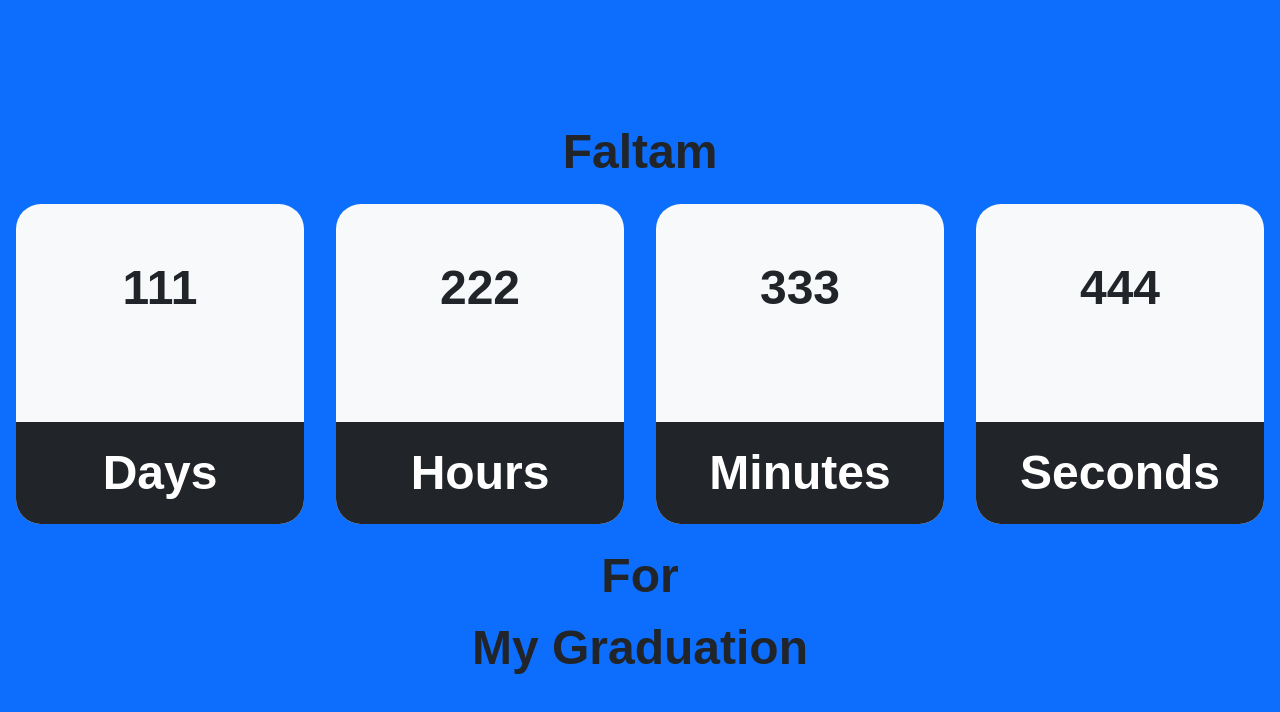
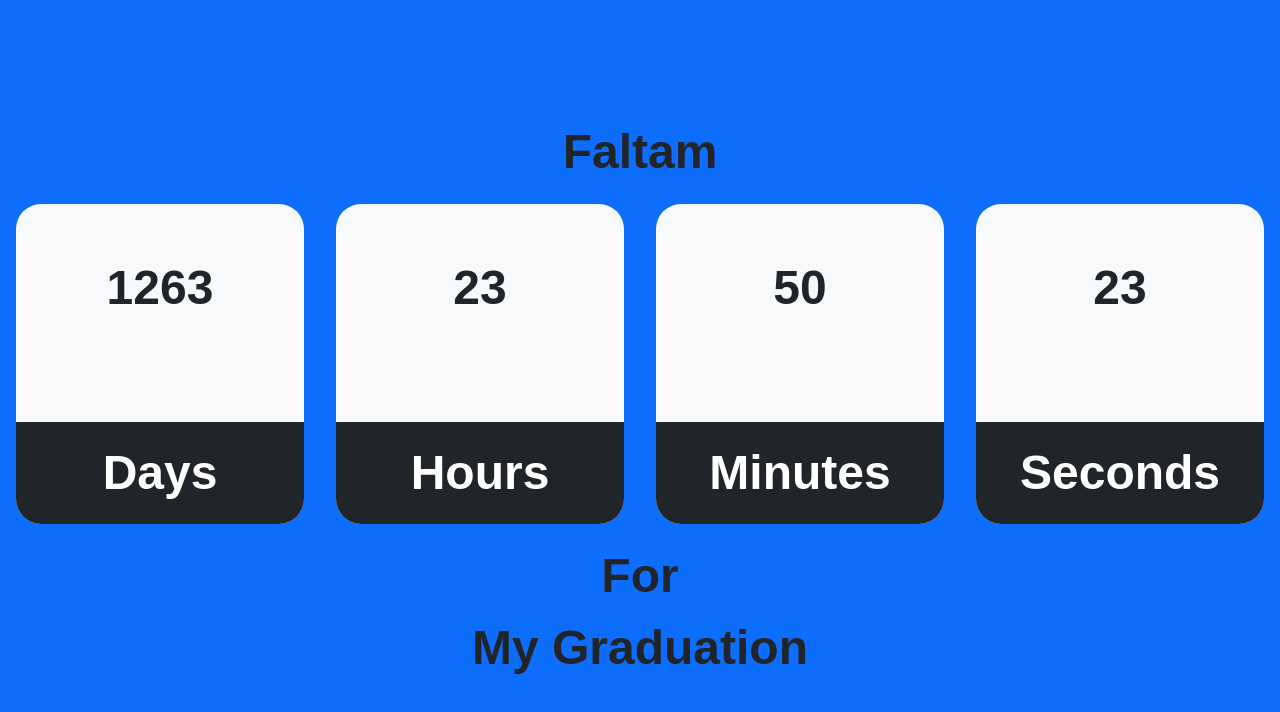
Before and after one commit to Alamito/TimeLeft-JS, a website: page index.html in a window 1280 px wide. Drawn offline with nearby package versions, Linux system fonts and the light colour scheme; a web font is replaced by a local one.

Commit message:
feat - countdown working

```diff
--- a/index.html
+++ b/index.html
@@ -21,19 +21,19 @@
             </div>
             <div class="d-flex text-center time mb-xl-3 mb-5">
                 <div class="days d-flex flex-column col bg-light text-dark mx-1 mx-md-3 justify-content-between align-items-center">
-                    <div class="m-3 mt-xl-5 mt-md-5">111</div>
+                    <div class="m-3 mt-xl-5 mt-md-5" boxDays>111</div>
                     <div class = "d-flex description bg-dark text-white align-items-center justify-content-center">Days</div>
                 </div>
                 <div class="hours d-flex flex-column col bg-light text-dark mx-1 mx-md-3 justify-content-between align-items-center">
-                    <div class="m-3 mt-xl-5 mt-md-5">222</div>
+                    <div class="m-3 mt-xl-5 mt-md-5" boxHours>222</div>
                     <div class = "d-flex description bg-dark text-white align-items-center justify-content-center">Hours</div>
                 </div>
                 <div class="minutes d-flex flex-column col bg-light text-dark mx-1 mx-md-3 justify-content-between align-items-center">
-                    <div class="m-3 mt-xl-5 mt-md-5">333</div>
+                    <div class="m-3 mt-xl-5 mt-md-5" boxMinutes>333</div>
                     <div class = "d-flex description bg-dark text-white align-items-center justify-content-center">Minutes</div>
                 </div>
                 <div class="seconds d-flex flex-column col bg-light text-dark mx-1 mx-md-3 justify-content-between align-items-center">
-                    <div class="m-3 mt-xl-5 mt-md-5">444</div>
+                    <div class="m-3 mt-xl-5 mt-md-5" boxSeconds>444</div>
                     <div class = "d-flex description bg-dark text-white align-items-center justify-content-center">Seconds</div>
                 </div>
             </div>
@@ -84,7 +84,7 @@
             <button class="buttonSaveEvent" type="button">Confirm</button>
         </div> -->
 
-        <script src="script.js"></script>
+        <script src="./build/app.js"></script>
         <script src="https://kit.fontawesome.com/6004a7d73b.js" crossorigin="anonymous"></script>
     </body>
 </html>
```
Also changed, not shown: build/app.js (added), 1 other file.
